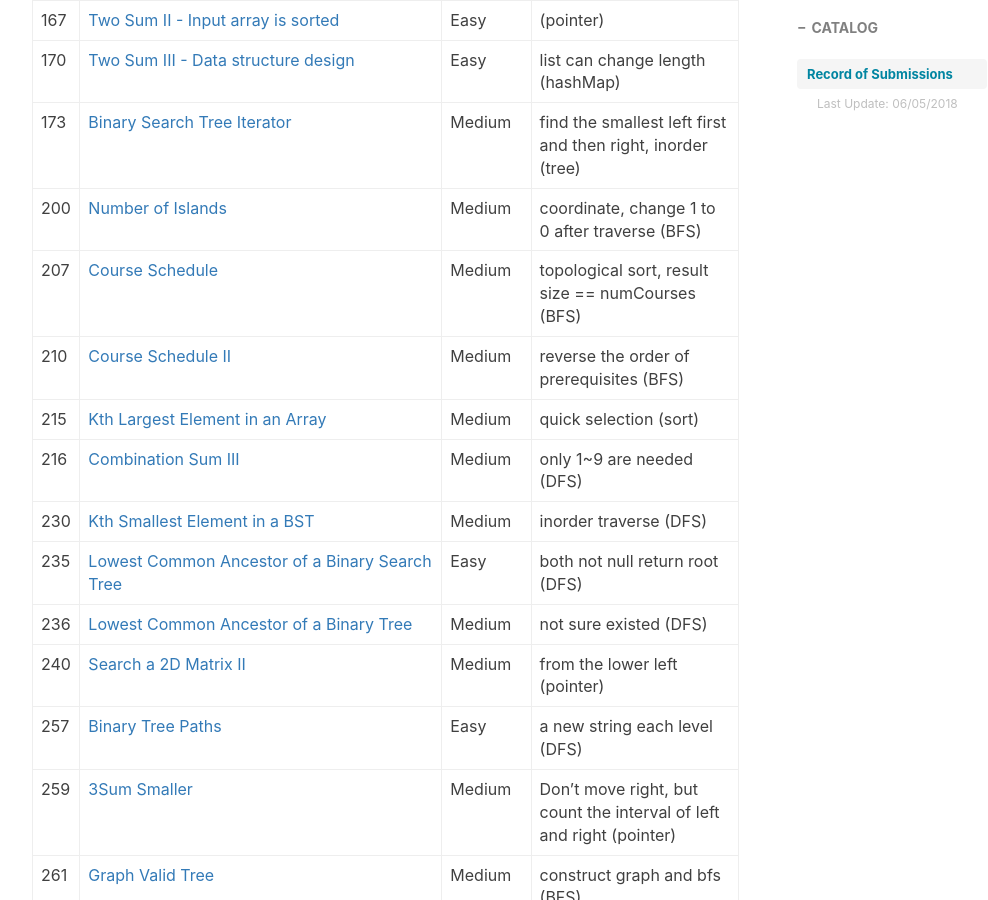
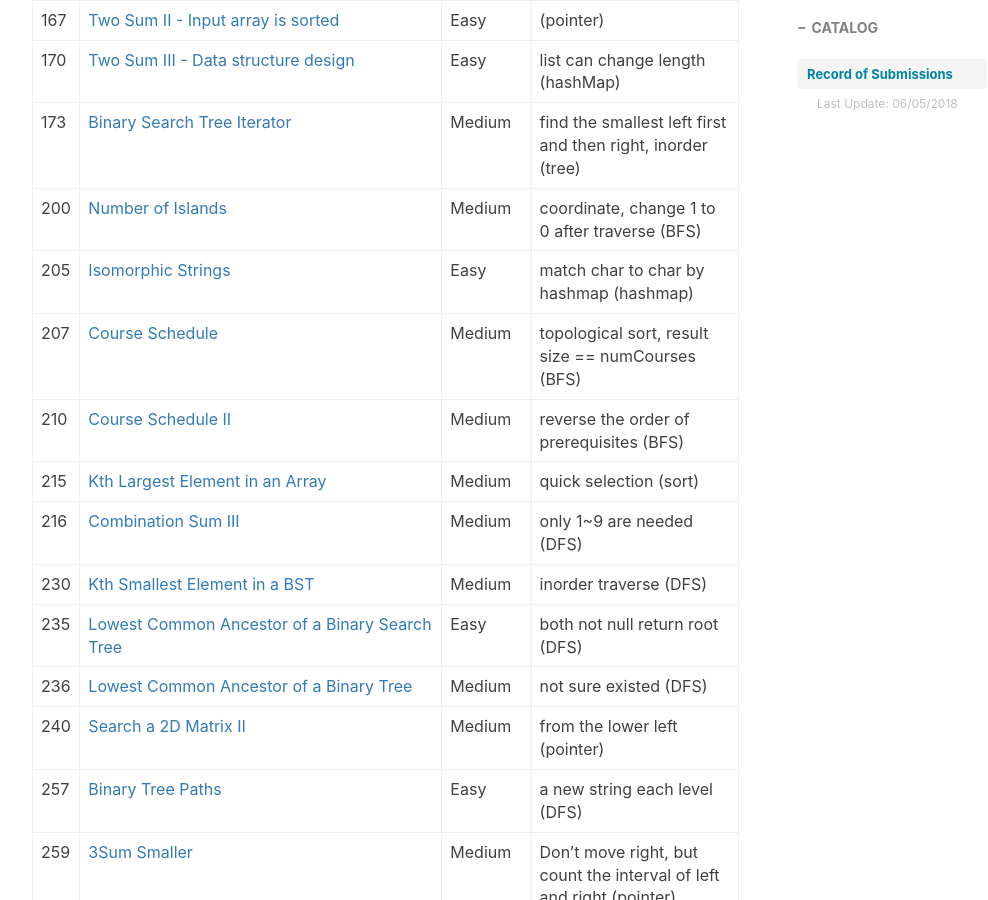
Before and after one commit to ly16/ly16.github.io, a Jekyll site: the page built from _posts/2018-05-18-leetcode-record-round1.md, in a window 1280 px wide and 900 px high, scrolled down 4610 px. Shown: the whole window, without its empty margins (233-1221 px from the left). Built offline with Jekyll 4.4.1, drawn with Linux system fonts in a browser that asks for light colours; nearby versions of some CDN libraries; comment, search, counter and statistics services are not loaded.

Commit message:
Update 2018-05-18-leetcode-record-round1.md

```diff
--- a/_posts/2018-05-18-leetcode-record-round1.md
+++ b/_posts/2018-05-18-leetcode-record-round1.md
@@ -80,6 +80,7 @@ tags:
 |170|[Two Sum III - Data structure design](https://github.com/ly16/LC-Practice/blob/master/Two%20Sum%20III%20-%20Data%20structure%20design.java)|Easy|list can change length (hashMap)|
 |173|[Binary Search Tree Iterator](https://github.com/ly16/LC-Practice/blob/master/Binary%20Search%20Tree%20Iterator.java)|Medium|find the smallest left first and then right, inorder (tree)|
 |200|[Number of Islands](https://github.com/ly16/LC-Practice/blob/master/Number%20of%20Islands.java)|Medium|coordinate, change 1 to 0 after traverse (BFS)|
+|205|[Isomorphic Strings](https://github.com/ly16/LC-Practice/blob/master/Isomorphic%20Strings.java)|Easy|match char to char by hashmap (hashmap)|
 |207|[Course Schedule](https://github.com/ly16/LC-Practice/blob/master/Course%20Schedule.java)|Medium|topological sort, result size == numCourses (BFS)|
 |210|[Course Schedule II](https://github.com/ly16/LC-Practice/blob/master/Course%20Schedule%20II.java)|Medium|reverse the order of prerequisites (BFS)|
 |215|[Kth Largest Element in an Array](https://github.com/ly16/LC-Practice/blob/master/Kth%20Largest%20Element.java)|Medium|quick selection (sort)|
```
